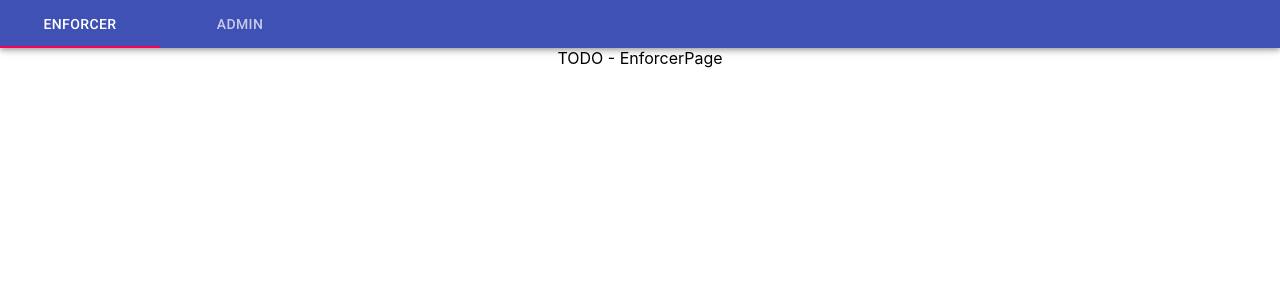
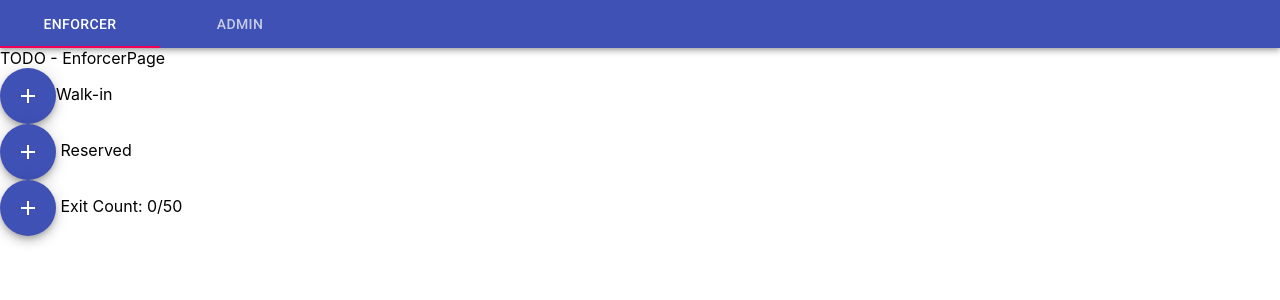
Before and after one commit to flashgordonion/distancy-admin-client, a React (Create React App) app: page / in a window 1280 px wide. Shown: the top 300 px of the page. Built offline with nearby package versions, Linux system fonts and the light colour scheme.

Commit message:
preliminary enforcerpage

```diff
--- a/package.json
+++ b/package.json
@@ -4,6 +4,7 @@
   "private": true,
   "dependencies": {
     "@material-ui/core": "^4.9.7",
+    "@material-ui/icons": "^4.9.1",
     "@testing-library/jest-dom": "^4.2.4",
     "@testing-library/react": "^9.5.0",
     "@testing-library/user-event": "^7.2.1",
--- a/src/App.js
+++ b/src/App.js
@@ -7,7 +7,7 @@ function App() {
 
   return (
     <div className="App">
-       <RootPage />
+      <RootPage />
     </div>
   );
 }
--- a/src/Pages/EnforcerPage.js
+++ b/src/Pages/EnforcerPage.js
@@ -1,13 +1,52 @@
-import React from 'react';
-import {Grid} from '@material-ui/core';
+import React, { useState } from 'react';
+import { Grid, Fab } from '@material-ui/core';
+import AddIcon from '@material-ui/icons/Add';
 
 const EnforcerPage = (props) => {
+  let [count, setCount] = useState(0);
 
-    return (
-        <Grid>
-            TODO - EnforcerPage
-        </Grid>
-    )
+  function handlePlusClick() {
+    setCount(count + 1);
+  }
+
+  function handleMinusClick() {
+    setCount(count - 1);
+  }
+
+  return (
+    <Grid container={true} direction='column' align='left'>
+      TODO - EnforcerPage
+      <Grid item={true}>
+        <Fab
+          onClick={handlePlusClick}
+          color="primary"
+          aria-label="add"
+        >
+          <AddIcon/>
+        </Fab>
+        Walk-in
+      </Grid>
+      <Grid item={true}>
+      <Fab
+        onClick={handlePlusClick}
+        color="primary"
+        aria-label="add"
+      >
+        <AddIcon/>
+      </Fab> Reserved
+      </Grid>
+      <Grid item={true}>
+        <Fab
+          onClick={handleMinusClick}
+          color="primary"
+          aria-label="add"
+        >
+        <AddIcon/>
+      </Fab> Exit
+      Count: {count}/50
+      </Grid>
+    </Grid>
+  )
 }
 
 export default EnforcerPage
--- a/src/Pages/RootPage.js
+++ b/src/Pages/RootPage.js
@@ -19,9 +19,12 @@ const RootPage = () => {
             </Tabs>
 
           </AppBar>
-          <Grid hidden={selectedTab !== 0}>
+          {
+            selectedTab === 0 &&
+            <Grid>
             <EnforcerPage/>
           </Grid>
+          }
           <Grid hidden={selectedTab !== 1}>
             <AdminPage/>
           </Grid>
```
Also changed, not shown: 1 other file (tests, documents, lock files or other folders).
